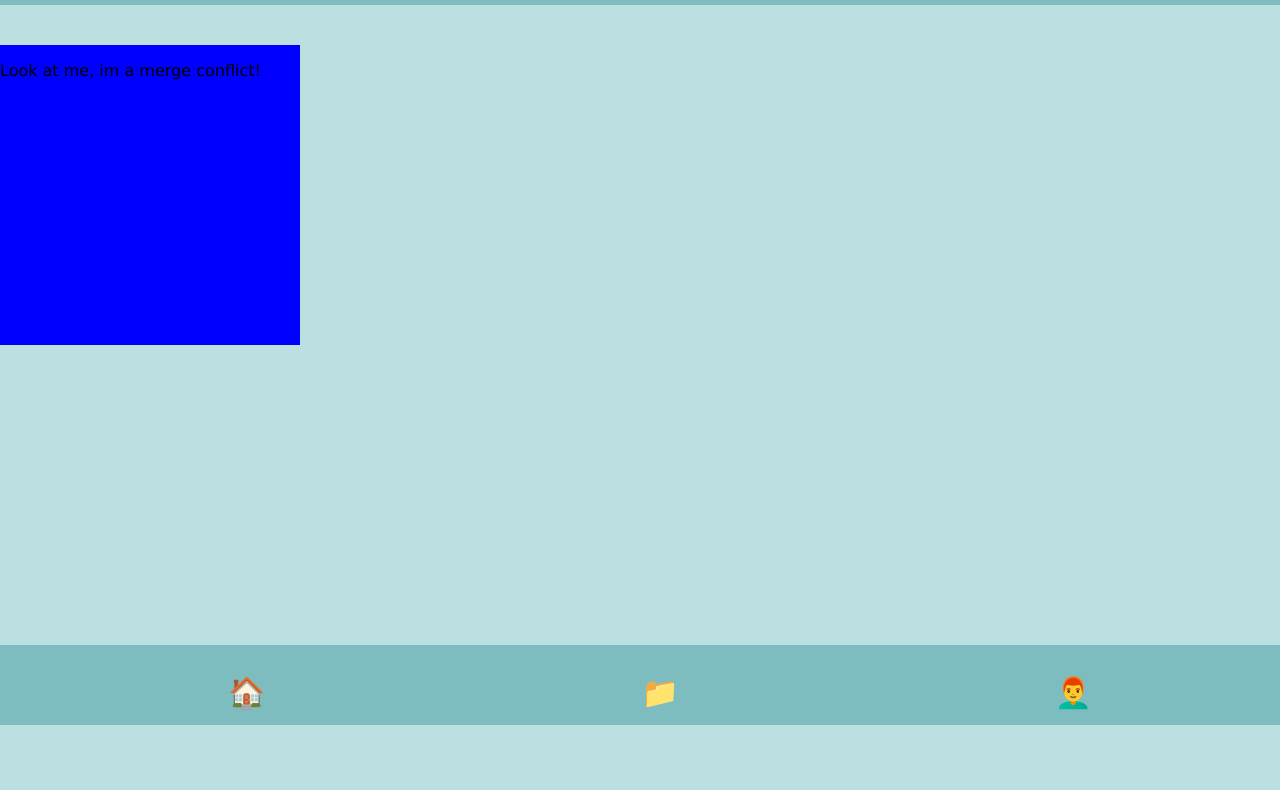
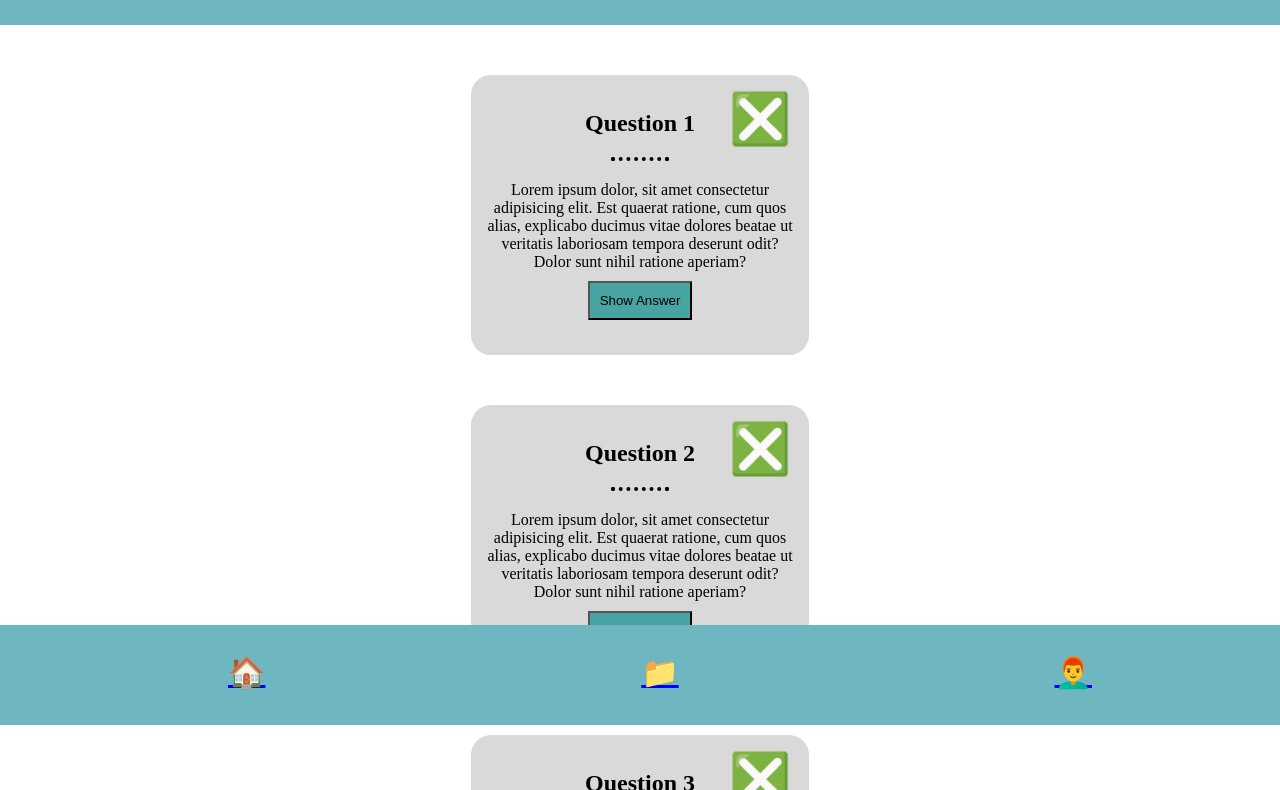
Before and after one commit to SirJohn42Walker/QuizAppTeam1, a plain HTML site: page index.html in a window 1280 px wide. Shown: the part 75-865 px from the top of the page. Drawn offline with Linux system fonts and the light colour scheme.

Commit message:
here is our Styled Quiz App my Figma style

```diff
--- a/CSS/components/darkmode-toggle.css
+++ b/CSS/components/darkmode-toggle.css
@@ -2,6 +2,8 @@
   width: 125px;
   height: 50px;
   position: relative;
+  margin-inline: auto;
+  margin-top: 20px;
   display: block;
   background: #ebebeb;
   border-radius: 50px;
--- /dev/null
+++ b/CSS/figmaStyle.css
@@ -0,0 +1,136 @@
+:root{
+    --textColor: #000000;
+    --clickedPageBorder: #48A3A3;
+    --showAnswerButton: #48A3A3;
+    --questionBorder: #D9D9D9;
+    --headerAndFooterColor: #6EB6C0;
+}
+
+body {
+    width: 100vw;
+    height: 100vh;
+    box-sizing: border-box;
+    text-align: center;
+    margin: 0;
+    margin: 150px auto 300px auto;
+}
+
+/* Header */
+
+#fixedHeader {
+    background-color: var(--headerAndFooterColor);
+    height: 100px;
+    position: fixed;
+    top: 0;
+    width: 100vw;
+    z-index: 1;
+}
+
+/* main */
+
+.main {
+    display: grid;
+    place-content: center;
+    row-gap: 50px;
+}
+
+.questionBorder {
+    background-color: var(--questionBorder);
+    width: 308px;
+    height: 250px;
+    padding: 15px;
+    border-radius: 20px;
+}
+
+hr {
+    border: dotted 4px;
+    border-bottom: none;
+    width: 50px;
+    margin: 0 auto;
+}
+
+.saveButton {
+    position: relative;
+    left: 120px;
+    bottom: 72px;
+    font-size: 50px;
+    border: none;
+    cursor: pointer;
+    background-color: var(--questionBorder);
+}
+
+.question {
+    position: relative;
+    bottom: 40px;
+}
+
+.buttonShowAnswer {
+    background-color: var(--showAnswerButton);
+    position: relative;
+    bottom: 30px;
+    padding: 10px;
+}
+
+
+
+
+
+
+/* Footer */
+
+#fixedFooter {
+    position: fixed;
+    bottom: 0;
+    width: 100vw;
+    height: 100px;
+    background-color: var(--headerAndFooterColor);
+    z-index: 1;
+}
+
+ul {
+    list-style-type: none;
+    display: flex;
+    justify-content: space-around;
+    background-color: var(--headerAndFooterColor);
+    font-size: 30px;
+}
+
+
+
+/*
+page 3
+profile-page
+*/
+
+.aboutMe__image {
+    border-radius: 50%;
+}
+
+.aboutMe {
+    padding: 20px;
+    line-height: 2;
+}
+
+.savedQuestions {
+    display: flex;
+    justify-content: space-evenly;
+}
+
+.quest, .savedQuest {
+    border: 2px solid black;
+    background-color: var(--questionBorder);
+    padding: 10px;
+    width: 100px;
+    height: 25px;
+}
+
+.grid {
+    display:grid;
+    grid-template-columns: 1fr 1fr;
+    column-gap: 10px;
+}
+
+
+.copyright {
+    background-color: var(--clickedPageBorder);
+}
--- a/index.html
+++ b/index.html
@@ -5,35 +5,45 @@
     <meta http-equiv="X-UA-Compatible" content="IE=edge" />
     <meta name="viewport" content="width=device-width, initial-scale=1.0" />
     <title>Quiz App</title>
-    <link rel="stylesheet" href="CSS/headerAndFooter.css" />
-    <link rel="stylesheet" href="CSS/style.css" />
+    <!-- <link rel="stylesheet" href="CSS/style.css" /> -->
+    <link rel="stylesheet" href="CSS/figmaStyle.css">
   </head>
   <body>
     <header id="fixedHeader">
-      <h1>Quiz Programm</h1>
+      <h1>Quiz App</h1>
     </header>
     <main class="main">
-      <!-- here goes the main content -->
-      <div class="quatsch">
-        <p>Look at me, im a merge conflict!</p>
+      <div class="questionBorder">
+        <h2 class="qHeader">Question 1</h3>
+          <hr>
+          <button class="saveButton">❎</button>
+        <!-- after clicking the button the emoji should change with ✅ using javaScript  -->
+        <div class="question">Lorem ipsum dolor, sit amet consectetur adipisicing elit. Est quaerat ratione, cum quos alias, explicabo ducimus vitae dolores beatae ut veritatis laboriosam tempora deserunt odit? Dolor sunt nihil ratione aperiam?</div>
+        <button class="buttonShowAnswer">Show Answer</button>
       </div>
-      <div class="testcard"></div>
-      <p>Hier fehlt noch etwas. Wem fällt etwas ein?</p>
-      <div class="testcard"></div>
-      <div class="testcard"></div>
-      <div class="testcard"></div>
-      <div class="testcard"></div>
-      <p>
-        Lorem ipsum dolor, sit amet consectetur adipisicing elit. Tempore
-        voluptatum blanditiis dolorem?
-      </p>
+      <div class="questionBorder">
+        <h2 class="qHeader">Question 2</h2>
+        <hr>
+        <button class="saveButton">❎</button>
+        <!-- after clicking the button the emoji should change with ✅ using javaScript  -->
+        <div class="question">Lorem ipsum dolor, sit amet consectetur adipisicing elit. Est quaerat ratione, cum quos alias, explicabo ducimus vitae dolores beatae ut veritatis laboriosam tempora deserunt odit? Dolor sunt nihil ratione aperiam?</div>
+        <button class="buttonShowAnswer">Show Answer</button>
+      </div>
+      <div class="questionBorder">
+        <h2 class="qHeader">Question 3</h2>
+        <hr>
+        <button class="saveButton">❎</button>
+        <!-- after clicking the button the emoji should change with ✅ using javaScript  -->
+        <div class="question">Lorem ipsum dolor, sit amet consectetur adipisicing elit. Est quaerat ratione, cum quos alias, explicabo ducimus vitae dolores beatae ut veritatis laboriosam tempora deserunt odit? Dolor sunt nihil ratione aperiam?</div>
+        <button class="buttonShowAnswer">Show Answer</button>
+      </div>
     </main>
     <footer id="fixedFooter">
       <nav>
         <ul>
-          <li><a href="index.html">🏠</a></li>
-          <li><a href="bookmark.html">📁</a></li>
-          <li><a href="profile-page.html">👨‍🦰</a></li>
+          <li><a class="page1" href="index.html">🏠</a></li>
+          <li><a class="page2" href="bookmark.html">📁</a></li>
+          <li><a class="page3" href="profile-page.html">👨‍🦰</a></li>
         </ul>
       </nav>
     </footer>
```
Also changed, not shown: bookmark.html (+8 -9 lines), profile-page.html (+17 -8 lines), CSS/style.css (line endings or trailing spaces).
